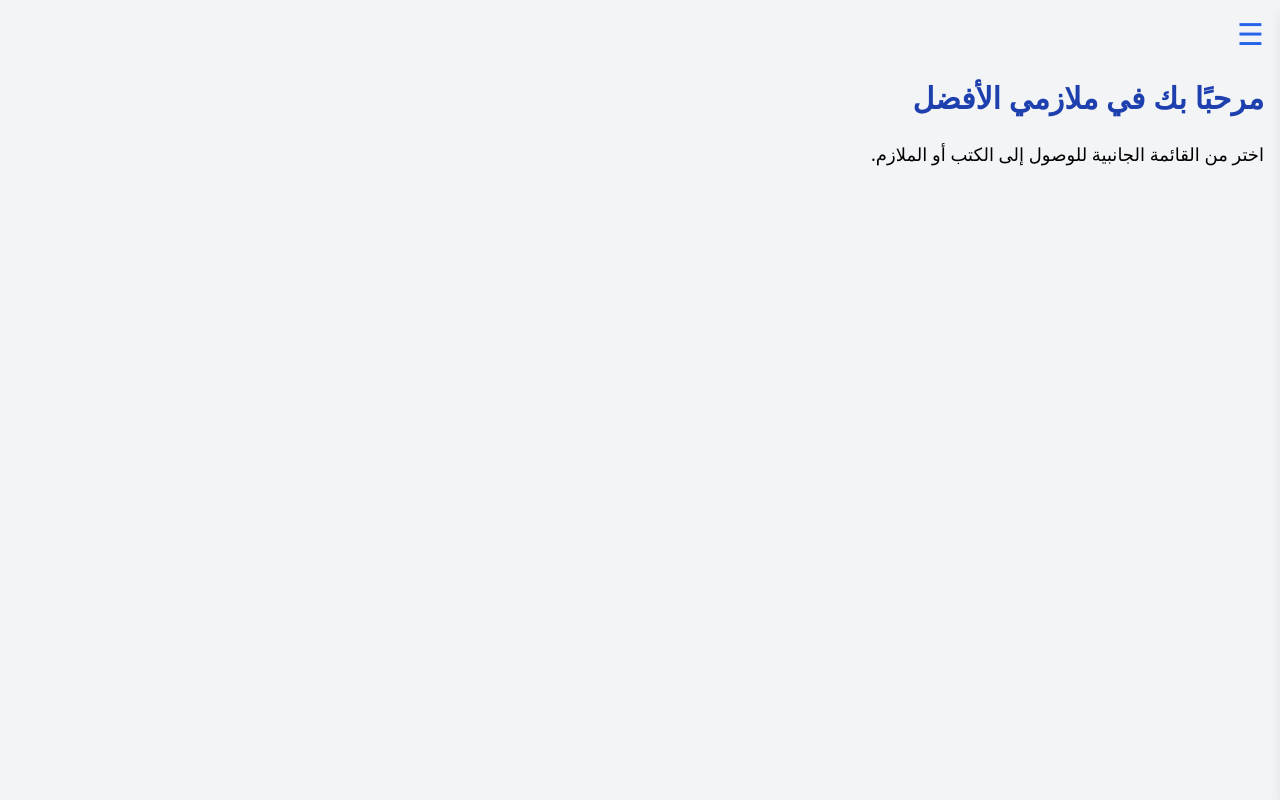
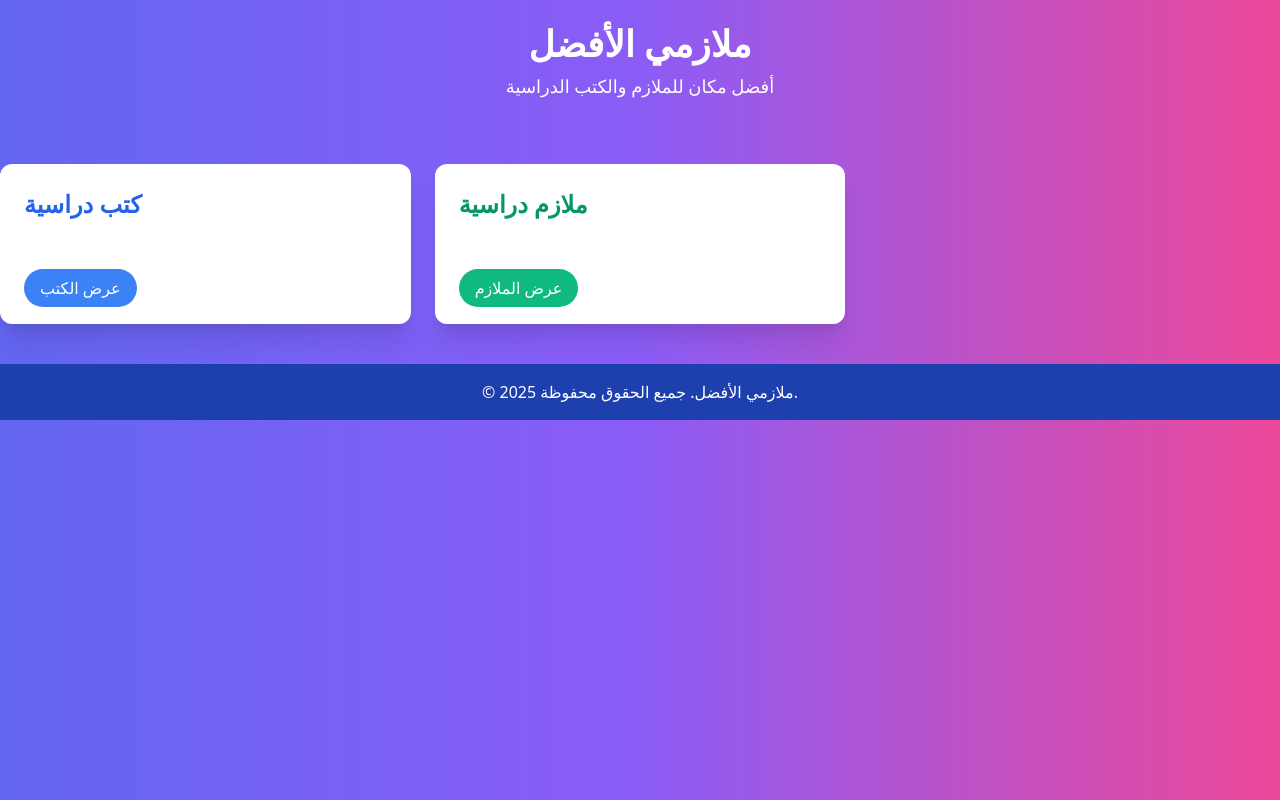
Before and after one commit to ffooaadd/malazami-alafdal, a plain HTML site: page index.html in a window 1280 px wide. Drawn offline with nearby package versions, Linux system fonts and the light colour scheme.

Commit message:
Update index.html

```diff
--- a/index.html
+++ b/index.html
@@ -1,41 +1,40 @@
 <!DOCTYPE html>
-<html lang="ar" dir="rtl">
+<html lang="ar">
 <head>
     <meta charset="UTF-8">
     <meta name="viewport" content="width=device-width, initial-scale=1.0">
     <title>ملازمي الأفضل</title>
-    <link href="https://cdn.jsdelivr.net/npm/tailwindcss@2.2.19/dist/tailwind.min.css" rel="stylesheet">
-    <script src="app.js" defer></script>
+    <link href="https://cdn.jsdelivr.net/npm/tailwindcss@2.0.2/dist/tailwind.min.css" rel="stylesheet">
 </head>
-<body class="bg-gray-100 text-right font-sans">
-    <!-- القائمة الجانبية -->
-    <div class="fixed top-0 right-0 p-4 z-50">
-        <button onclick="toggleMenu()" class="text-3xl text-blue-600">&#9776;</button>
-    </div>
-    <div id="sideMenu" class="fixed top-0 right-0 bg-white w-64 h-full shadow-lg transform translate-x-full transition-transform duration-300 z-50">
-        <div class="p-4">
-            <h2 class="text-xl font-bold mb-4">القائمة</h2>
-            <ul>
-                <li><a href="index.html" class="block py-2 text-blue-700 hover:text-blue-900">الصفحة الرئيسية</a></li>
-                <li class="mb-2">
-                    <button onclick="toggleSubmenu()" class="w-full text-right py-2 text-blue-700 hover:text-blue-900">ملازم الثانوية</button>
-                    <ul id="submenu" class="hidden ml-4 mt-2">
-                        <li><button onclick="showMaterials('أول متوسط')" class="text-sm py-1 text-green-600 hover:text-green-800">أول متوسط</button></li>
-                        <li><button onclick="showMaterials('ثاني متوسط')" class="text-sm py-1 text-green-600 hover:text-green-800">ثاني متوسط</button></li>
-                        <li><button onclick="showMaterials('ثالث متوسط')" class="text-sm py-1 text-green-600 hover:text-green-800">ثالث متوسط</button></li>
-                    </ul>
-                </li>
-                <li><a href="support.html" class="block py-2 text-blue-700 hover:text-blue-900">الدعم الفني</a></li>
-                <li><a href="https://t.me/FPFPPF" target="_blank" class="block py-2 text-blue-700 hover:text-blue-900">مالك الموقع</a></li>
-            </ul>
+<body class="bg-gradient-to-r from-indigo-500 via-purple-500 to-pink-500 text-white font-sans">
+
+    <!-- Header -->
+    <header class="p-6 text-center">
+        <h1 class="text-4xl font-bold mb-2">ملازمي الأفضل</h1>
+        <p class="text-lg">أفضل مكان للملازم والكتب الدراسية</p>
+    </header>
+
+    <!-- Main Content -->
+    <div class="container mx-auto my-10 grid grid-cols-1 sm:grid-cols-2 lg:grid-cols-3 gap-6">
+        <!-- Books Section -->
+        <div class="bg-white p-6 rounded-xl shadow-xl hover:shadow-2xl transition duration-300 ease-in-out transform hover:scale-105">
+            <h2 class="text-2xl font-semibold mb-4 text-blue-600">كتب دراسية</h2>
+            <p class="mb-4">اختر الصف الدراسي للاطلاع على الكتب الدراسية.</p>
+            <a href="books.html" class="bg-blue-500 text-white py-2 px-4 rounded-full hover:bg-blue-700 transition duration-300">عرض الكتب</a>
+        </div>
+
+        <!-- Mlalem Section -->
+        <div class="bg-white p-6 rounded-xl shadow-xl hover:shadow-2xl transition duration-300 ease-in-out transform hover:scale-105">
+            <h2 class="text-2xl font-semibold mb-4 text-green-600">ملازم دراسية</h2>
+            <p class="mb-4">اختر المرحلة الدراسية للاطلاع على الملازم.</p>
+            <a href="mlalem.html" class="bg-green-500 text-white py-2 px-4 rounded-full hover:bg-green-700 transition duration-300">عرض الملازم</a>
         </div>
     </div>
 
-    <!-- الصفحة الرئيسية -->
-    <div class="container mx-auto mt-16 p-4">
-        <h1 class="text-3xl font-bold text-blue-800 mb-6">مرحبًا بك في ملازمي الأفضل</h1>
-        <p class="text-lg">اختر من القائمة الجانبية للوصول إلى الكتب أو الملازم.</p>
-        <div id="materialsList" class="mt-6"></div>
-    </div>
+    <!-- Footer -->
+    <footer class="bg-blue-800 text-center py-4 mt-10">
+        <p>© 2025 ملازمي الأفضل. جميع الحقوق محفوظة.</p>
+    </footer>
+
 </body>
 </html>
```
